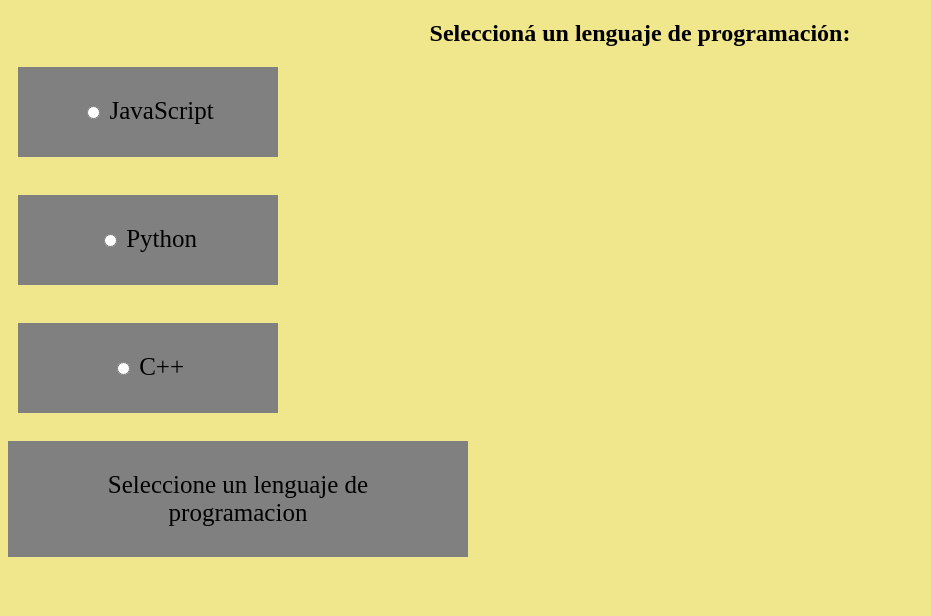
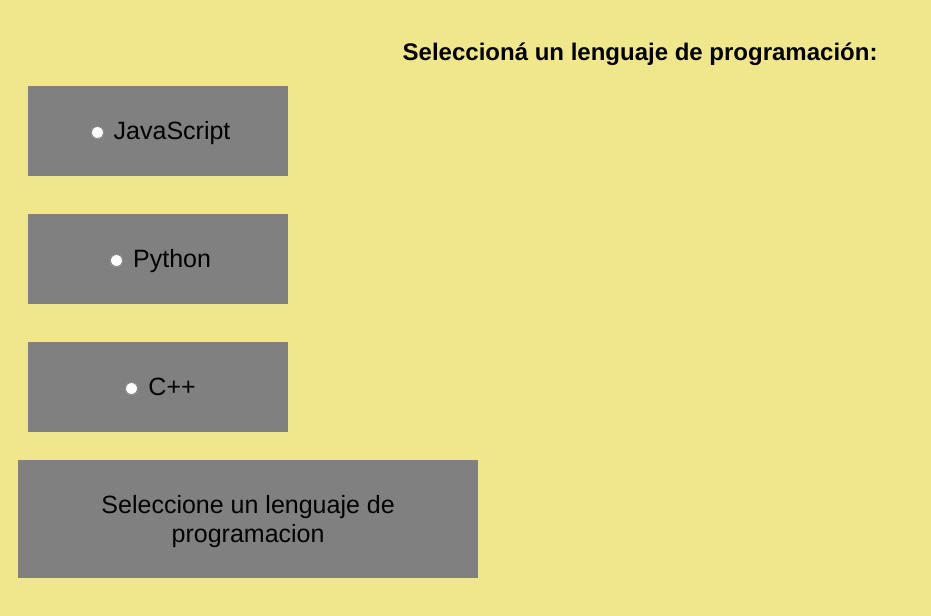
Before and after one commit to Carlosfiunju/pv_tp2_grupo11, a plain HTML site: page html/ejercicio23.html in a window 1280 px wide. Shown: the whole page, without its empty margins (0-931 px from the left). Drawn offline with Linux system fonts and the light colour scheme.

Commit message:
Cambios en el ejercicio 23

```diff
--- a/css/ejercicio23.css
+++ b/css/ejercicio23.css
@@ -1,6 +1,6 @@
 body {
     background-color:khaki;
-    font-family:'Franklin Gothic Medium', 'Arial Narrow', Arial, sans-serif
+    font-family:'Franklin Gothic Medium', 'Arial Narrow', Arial, sans-serif;
     padding: 10px;
   }
   label {
--- a/html/ejercicio23.html
+++ b/html/ejercicio23.html
@@ -11,6 +11,6 @@
   <label><input type="radio" name="lenguaje" value="Python"> Python</label><br>
   <label><input type="radio" name="lenguaje" value="C++"> C++</label><br>
 <div id="resultado">Seleccione un lenguaje de programacion</div>
-  <script src="/pv_tp2_grupo11/js/ejercicio23.js"></script>
+  <script src="../js/ejercicio23.js"></script>
 </body>
 </html>
```
